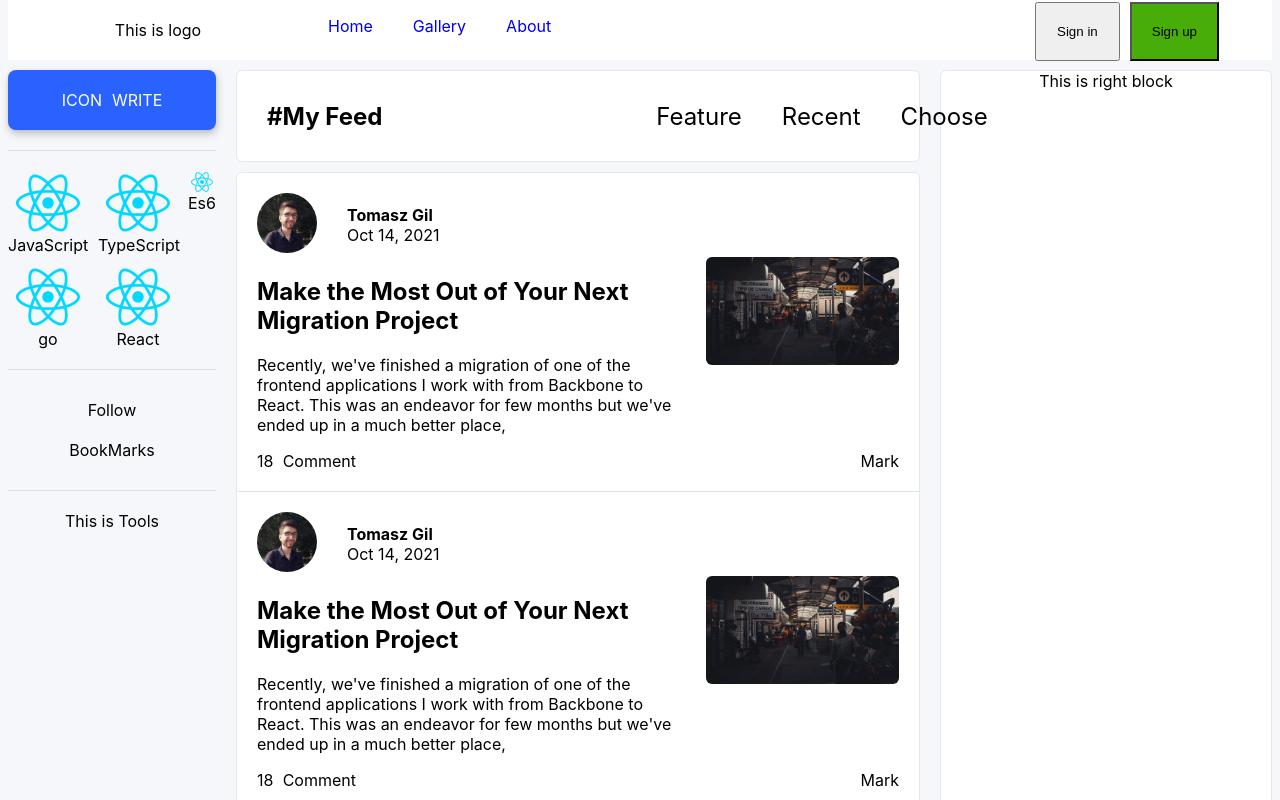
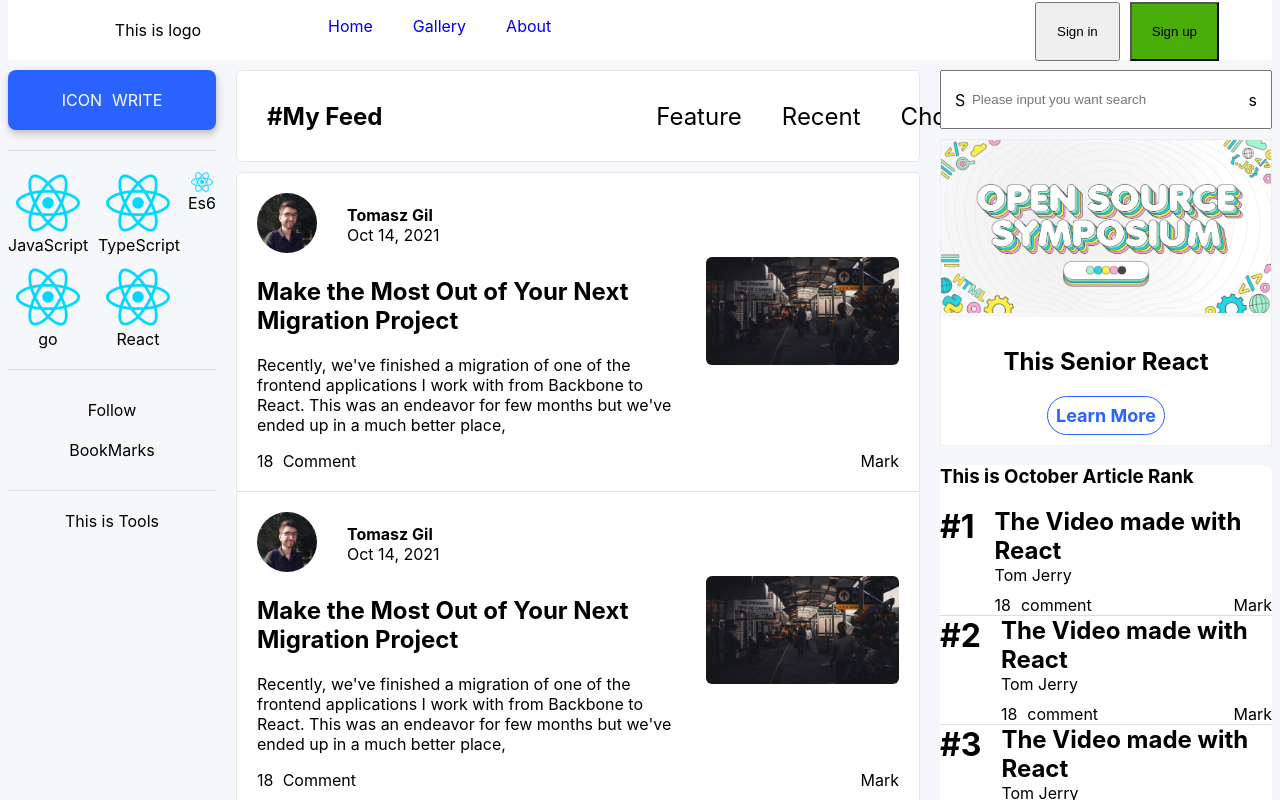
Before and after one commit to Tony-Jack2017/RichTextEditor, a React (Create React App) app: page / in a window 1280 px wide. Shown: the top 800 px of the page. Built offline with nearby package versions, Linux system fonts and the light colour scheme.

Commit message:
home work -- popular

```diff
--- /dev/null
+++ b/src/page/home/components/Popular/components/PopularShow/index.jsx
@@ -0,0 +1,26 @@
+import styles from './index.module.scss'
+import {Fragment} from "react";
+
+import popularImage from '../../../../../../asset/mock/popular.jfif'
+
+const PopularShow = () => {
+    return (
+        <Fragment>
+            <div className={styles['popular-poster']}>
+                <img src={popularImage} width={'100%'} style={{borderRadius: '8px'}}/>
+            </div>
+            <div className={styles['popular-content']}>
+                <h2>
+                    This Senior React
+                </h2>
+                <div className={styles['learn-more']} >
+                    <a href="">
+                        Learn More
+                    </a>
+                </div>
+            </div>
+        </Fragment>
+    )
+}
+
+export default PopularShow
--- /dev/null
+++ b/src/page/home/components/Popular/components/PopularShow/index.module.scss
@@ -0,0 +1,23 @@
+.popular-content {
+  background-color: #ffffff;
+  padding: 10px;
+  .learn-more {
+    display: inline-block;
+    color: rgba(41,98,255,1);
+    font-size: 18px;
+    font-weight: bold;
+    border: 1px solid rgba(41,98,255,1);
+    border-radius: 20px;
+    padding: 8px 8px;
+    a {
+      color: rgba(41,98,255,1);
+      text-decoration: none;
+    }
+    &:hover {
+      background: rgba(41,98,255,1);
+      & > a {
+        color: #ffffff;
+      }
+    }
+  }
+}
--- /dev/null
+++ b/src/page/home/components/Popular/components/Rank/index.jsx
@@ -0,0 +1,58 @@
+import styles from './index.module.scss'
+import {Fragment} from "react";
+
+const Rank = () => {
+    return (
+        <Fragment>
+            <div className={styles['rank-header']}>
+                <h3>This is October Article Rank</h3>
+            </div>
+            <div className={styles['rank-list']}>
+                <div className={styles.number}>
+                    <h1 className={styles['number-ranking']}>#1</h1>
+                    <div className={styles['number-content']}>
+                        <h2>The Video made with React</h2>
+                        <p>Tom Jerry</p>
+                        <div className={styles['content-footer']}>
+                            <div style={{display: 'flex'}}>
+                                <div style={{marginRight: '10px'}}>18</div>
+                                <div>comment</div>
+                            </div>
+                            <div>Mark</div>
+                        </div>
+                    </div>
+                </div>
+                <div className={styles.number}>
+                    <h1 className={styles['number-ranking']}>#2</h1>
+                    <div className={styles['number-content']}>
+                        <h2>The Video made with React</h2>
+                        <p>Tom Jerry</p>
+                        <div className={styles['content-footer']}>
+                            <div style={{display: 'flex'}}>
+                                <div style={{marginRight: '10px'}}>18</div>
+                                <div>comment</div>
+                            </div>
+                            <div>Mark</div>
+                        </div>
+                    </div>
+                </div>
+                <div className={styles.number}>
+                    <h1 className={styles['number-ranking']}>#3</h1>
+                    <div className={styles['number-content']}>
+                        <h2>The Video made with React</h2>
+                        <p>Tom Jerry</p>
+                        <div className={styles['content-footer']}>
+                            <div style={{display: 'flex'}}>
+                                <div style={{marginRight: '10px'}}>18</div>
+                                <div>comment</div>
+                            </div>
+                            <div>Mark</div>
+                        </div>
+                    </div>
+                </div>
+            </div>
+        </Fragment>
+    )
+}
+
+export default Rank
--- /dev/null
+++ b/src/page/home/components/Popular/components/Rank/index.module.scss
@@ -0,0 +1,30 @@
+.rank-header {
+  h3 {
+    text-align: left;
+  }
+}
+.rank-list {
+  .number {
+    display: flex;
+    border-bottom: 1px solid #dddddd;
+    .number-ranking {
+      margin: 0px 20px 0px 0px
+    }
+    .number-content {
+      flex: 1;
+      text-align: left;
+      h2 {
+        margin: 0px;
+      }
+      p {
+        margin: 0px
+      }
+      .content-footer {
+        display: flex;
+        justify-content: space-between;
+        margin-top: 10px;
+      }
+
+    }
+  }
+}
--- /dev/null
+++ b/src/page/home/components/Popular/components/Search/index.jsx
@@ -0,0 +1,18 @@
+import {Fragment} from "react";
+import styles from './index.module.scss'
+
+const Search = () => {
+    return (
+        <Fragment>
+            <div className={styles.prefix}>
+               S
+            </div>
+            <input className={styles.input} type='text' placeholder="Please input you want search" />
+            <div className={styles.suffix}>
+                s
+            </div>
+        </Fragment>
+    )
+}
+
+export default Search
--- /dev/null
+++ b/src/page/home/components/Popular/components/Search/index.module.scss
@@ -0,0 +1,25 @@
+.prefix {
+  position: absolute;
+  display: flex;
+  box-sizing: border-box;
+  padding: 0 15px;
+  height: 100%;
+  align-items: center;
+}
+
+.input {
+  box-sizing: border-box;
+  width: 100%;
+  padding: 20px 30px;
+}
+
+.suffix {
+  position: absolute;
+  top: 0px;
+  right: 0px;
+  display: flex;
+  box-sizing: border-box;
+  padding: 0 15px;
+  height: 100%;
+  align-items: center;
+}
--- a/src/page/home/components/Popular/index.jsx
+++ b/src/page/home/components/Popular/index.jsx
@@ -1,7 +1,21 @@
+import styles from './index.module.scss'
+
+import Search from './components/Search'
+import PopularShow from './components/PopularShow'
+import Rank from "./components/Rank";
+
 const Popular = () => {
     return (
-        <div>
-
+        <div className={styles.popular}>
+            <div className={styles.search}>
+                <Search />
+            </div>
+            <div className={styles['popular-show']}>
+                <PopularShow />
+            </div>
+            <div className={styles.rank}>
+                <Rank />
+            </div>
         </div>
     )
 }
--- /dev/null
+++ b/src/page/home/components/Popular/index.module.scss
@@ -0,0 +1,16 @@
+.popular {
+  .search {
+    margin-bottom: 10px;
+    border-radius: 6px;
+    background-color: #ffffff;
+    position: relative;
+  }
+  .popular-show {
+    margin-bottom: 10px;
+    border: 1px solid #eeeeee;
+  }
+  .rank {
+    border-radius: 8px;
+    background-color: #ffffff;
+  }
+}
--- a/src/page/home/index.jsx
+++ b/src/page/home/index.jsx
@@ -2,6 +2,7 @@ import styles from './index.module.scss'
 
 import Sidebar from "./components/Sidebar";
 import ArticleList from './components/ArticleList'
+import Popular from './components/Popular'
 
 const Home = () => {
     return (
@@ -13,7 +14,7 @@ const Home = () => {
                 <ArticleList />
             </div>
             <div className={styles.right}>
-                This is right block
+                <Popular />
             </div>
         </div>
     )
--- a/src/page/home/index.module.scss
+++ b/src/page/home/index.module.scss
@@ -12,8 +12,5 @@
   }
   .right {
     grid-column: 6 / 8;
-    background-color: #ffffff;
-    border-radius: 6px;
-    border: 1px solid rgba(229,231,235,1);
   }
 }
```
Also changed, not shown: src/asset/mock/popular.jfif (added).
